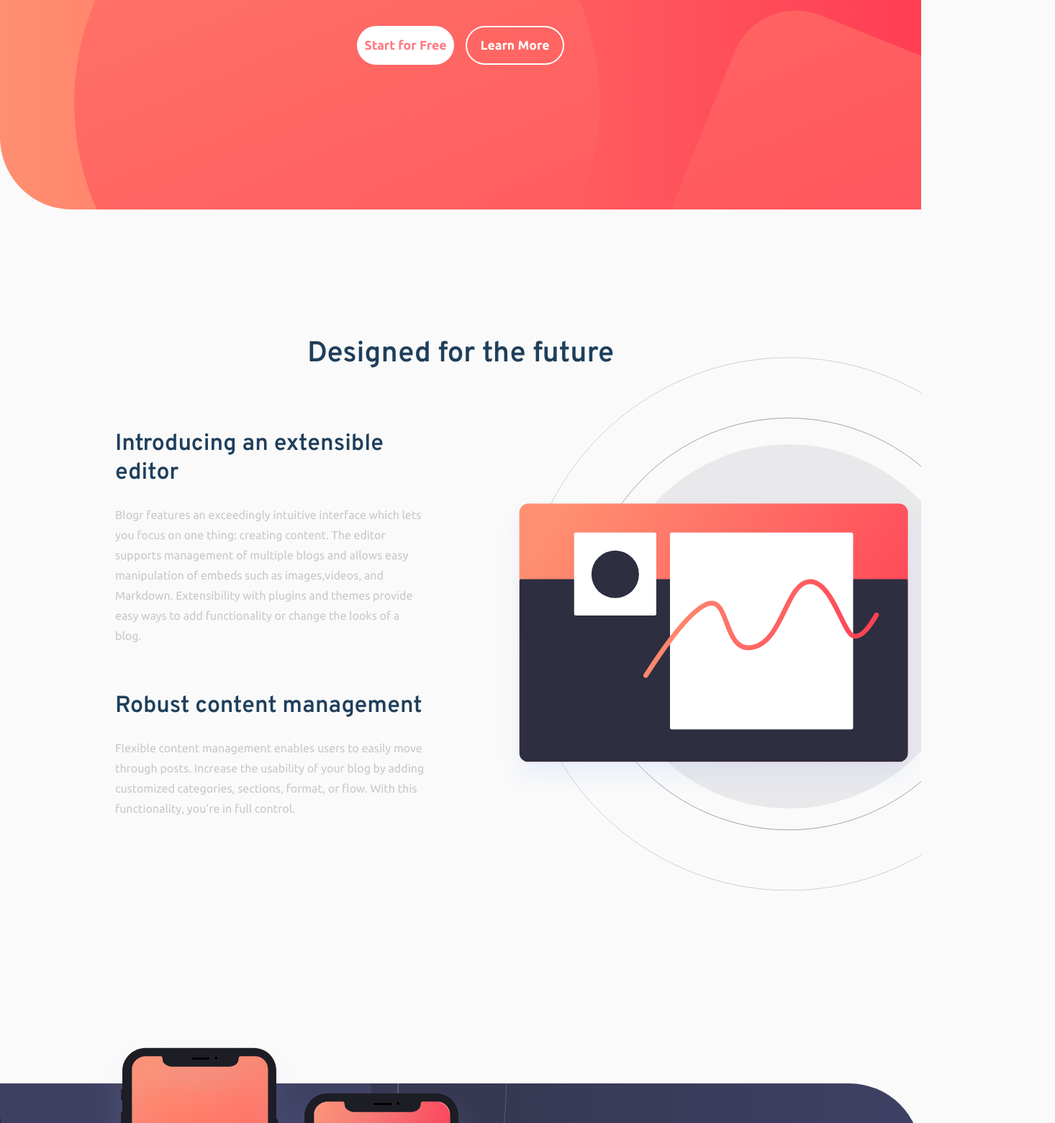
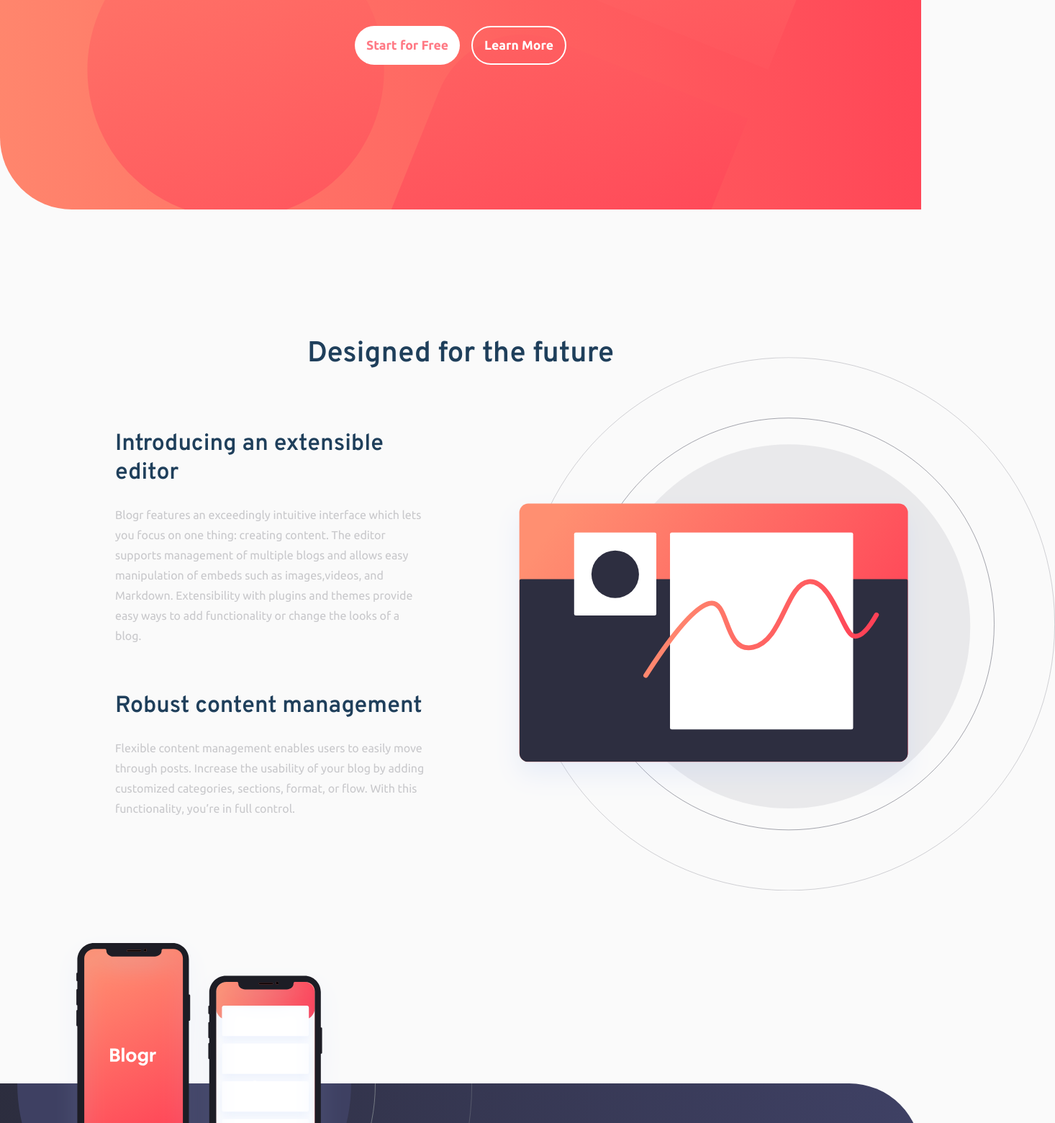
Before and after one commit to ayamoh001/front-end-challenge001, a website: page stage/html/index.pug in a window 1280 px wide. Shown: the part 365-1925 px from the top of the page at 72% size, 1466 px wide, since content can reach past the window. Drawn offline with nearby package versions, Linux system fonts and the light colour scheme; files that its build step writes are made by us from their sources; files whose address does not match are found by name.

Commit message:
Change BreackPoint to 1000px and adding a global conatiner

```diff
--- a/gulpfile.js
+++ b/gulpfile.js
@@ -68,8 +68,8 @@
         parallel: 10,
     } );
     return gulp.src( ['dist/**/*.*'], { base: '.', buffer: false } )
-        .pipe( conn.newer( '/htdocs/front-end-mentor/blogr-challenge' ) )
-        .pipe( conn.dest( '/htdocs/front-end-mentor/blogr-challenge' ) );
+        .pipe( conn.newer( '/htdocs/blogr-challenge' ) )
+        .pipe( conn.dest( '/htdocs/blogr-challenge' ) );
 
 } );
 
--- a/stage/css/components/_section_one.scss
+++ b/stage/css/components/_section_one.scss
@@ -1,6 +1,5 @@
 .section_one{
     .container{
-        overflow: hidden;
         & > div{
             padding: 3rem 0;
             h2{
@@ -37,7 +36,7 @@
                 }
             }
         }
-        @media screen and (min-width:376px) {
+        @media screen and (min-width:1000px) {
         background: var(--clr-bg-grey);
             &>div{
                 padding: 7rem 0;
--- a/stage/css/components/_section_three.scss
+++ b/stage/css/components/_section_three.scss
@@ -22,7 +22,7 @@
             }
         }
     }
-    @media screen and (min-width:376px) {
+    @media screen and (min-width:1000px) {
         display: flex;
         margin: 20rem 0;
 
--- a/stage/css/components/_section_two.scss
+++ b/stage/css/components/_section_two.scss
@@ -7,8 +7,10 @@
             &>img{
                 position: absolute;
                 width: 100%;
+                max-width: 25rem;
                 top: 0;
-                transform: translateY(-50%);
+                left: 50%;
+                transform: translate(-50%,-50%);
                 z-index: 100;
             }
             .container{
@@ -19,6 +21,7 @@
                 height: 40rem;
                 img{
                     width: 155%;
+                    max-width: 50rem;
                     position: absolute;
                     top: 0;
                     left: 50%;
@@ -41,14 +44,16 @@
                 }
             }
         }
-    @media screen and (min-width:376px) {
+    @media screen and (min-width:1000px) {
 
         &>div{
 
             &>img{
                 width: auto;
-                top: 55%;
-                margin-left: 8rem;
+                top: 0;
+                left:0;
+                margin-left: 6vw;
+                transform: translate(-0%,-50%);
             }
             .container{
                 height: 25rem;
--- a/stage/css/layout/_footer.scss
+++ b/stage/css/layout/_footer.scss
@@ -35,7 +35,7 @@
             }
         }
     }
-    @media screen and (min-width:376px) {
+    @media screen and (min-width:1000px) {
         .container{
             &>div{
                 flex-direction: row;
--- a/stage/css/layout/_globals.scss
+++ b/stage/css/layout/_globals.scss
@@ -40,7 +40,7 @@
     --margin-x: 165px;
 
     --desktop-bp: 1440px;
-    --mobile-bp: 376px;
+    --mobile-bp: 1000px;
 }
 
 //normalizing elements
@@ -68,7 +68,7 @@
 
 }
 
-@media screen and (min-width:376px){
+@media screen and (min-width:1000px){
     :root{
         --clr-g-intro:linear-gradient(to right,  hsl(13, 100%, 72%),hsl(353, 100%, 62%));
         --clr-g-body:linear-gradient(to right,  hsl(237, 17%, 21%), hsl(237, 23%, 32%));
@@ -78,5 +78,11 @@
     }
     .container{
         padding: 4rem 10rem;
+        max-width: 1440px;
+    }
+    .mcontainer{
+        max-width: 1440px;
+        padding: 0;
+        margin: 0 auto;
     }
 }
--- a/stage/css/layout/_header.scss
+++ b/stage/css/layout/_header.scss
@@ -1,35 +1,14 @@
 header{
-    background:var(--clr-g-intro);
     border-radius: 0 0 0 $curve;
     position: relative;
     overflow: hidden;
-    &>img{
-        z-index: 1;
-        position: absolute;
-        &:nth-child(1){
-            width: 350%;
-            top: 50%;
-            left: 50%;
-            transform: translate(-40%, -40%);
-        }
-        &:nth-child(2){
-            display: none;
-            display: block;
-            width: 230%;
-            top: 50%;
-            left: 50%;
-            transform: translate(-37%,-52%);
-        }
-    }
-    @media screen and (min-width:376px) {
-        &>img{
-            &:nth-child(1){
-                display: none;
-            }
-            &:nth-child(2){
-                display: block;
-            }
-        }
+    background: url("../images/bg-pattern-intro-desktop.svg") ,var(--clr-g-intro) ;
+    background-position: center;
+
+    @media screen and (min-width:1000px) {
+        background: url("../images/bg-pattern-intro-mobile.svg") ,var(--clr-g-intro) ;
+        background-size: 130%;
+        background-position: center;
     }
 
     .container{
@@ -190,7 +169,7 @@
 
             }
         }
-        @media screen and (min-width:376px){
+        @media screen and (min-width:1000px){
                 nav{
                     height: fit-content;
                     padding: 0;
@@ -302,13 +281,16 @@
             }
             div{
                 display: flex;
+                flex-wrap: wrap;
                 gap: 1rem;
                 width: 100%;
+                max-width: 30rem;
                 button{
+                    flex: 9rem;
                     background-color: var(--clr-n-white);
                     border-radius: 100vmax;
                     border: none;
-                    padding: 1rem 0;
+                    padding: 1rem;
                     width: 100%;
                     line-height: 1;
                     white-space: nowrap;
@@ -335,7 +317,7 @@
                 }
             }
         }
-        @media screen and (min-width:376px) {
+        @media screen and (min-width:1000px) {
             .landing{
                 h1{
                     font-size: 3.5rem;
@@ -344,7 +326,10 @@
                     font-size: 1.25rem;
                 }
                 div{
-                    width: 30%;
+                    width: fit-content;
+                    button{
+                        flex: 40%;
+                    }
                 }
             }
 
--- a/stage/html/index.pug
+++ b/stage/html/index.pug
@@ -1,7 +1,7 @@
 include ./layout/head
 include ./layout/header
 
-main
+main.mcontainer
     include ./components/section_one
     include ./components/section_two
     include ./components/section_three
--- a/stage/html/layout/header.pug
+++ b/stage/html/layout/header.pug
@@ -1,6 +1,6 @@
 header
-    img(src="./assets/images/bg-pattern-intro-mobile.svg", alt="")
-    img(src="./assets/images/bg-pattern-intro-desktop.svg", alt="")
+    //- img(src="./assets/images/bg-pattern-intro-mobile.svg", alt="...")
+    //- img(src="./assets/images/bg-pattern-intro-desktop.svg", alt="...")
     div.container
         nav
             img(src="./assets/images/logo.svg", alt="Bloger Logo")
```
Also changed, not shown: dist/assets/css/main.css, dist/index.html, 1 other file.
